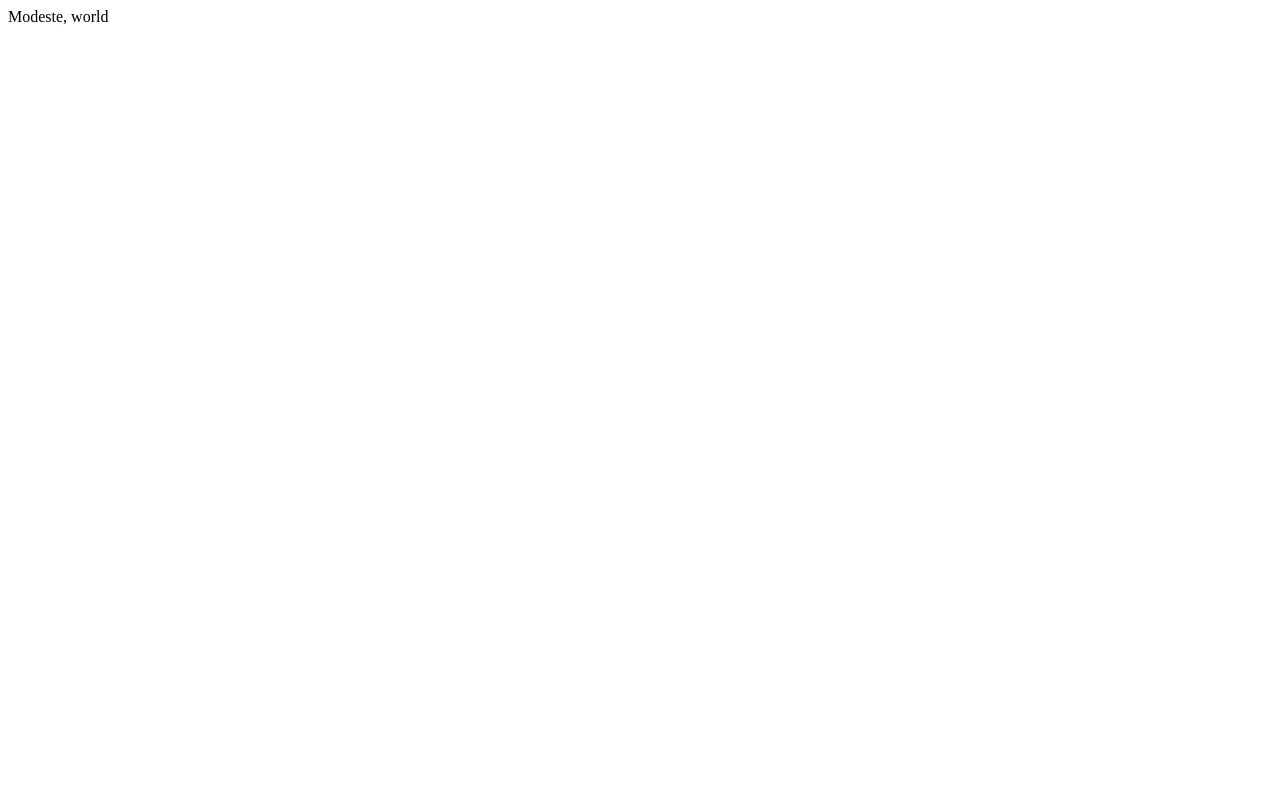
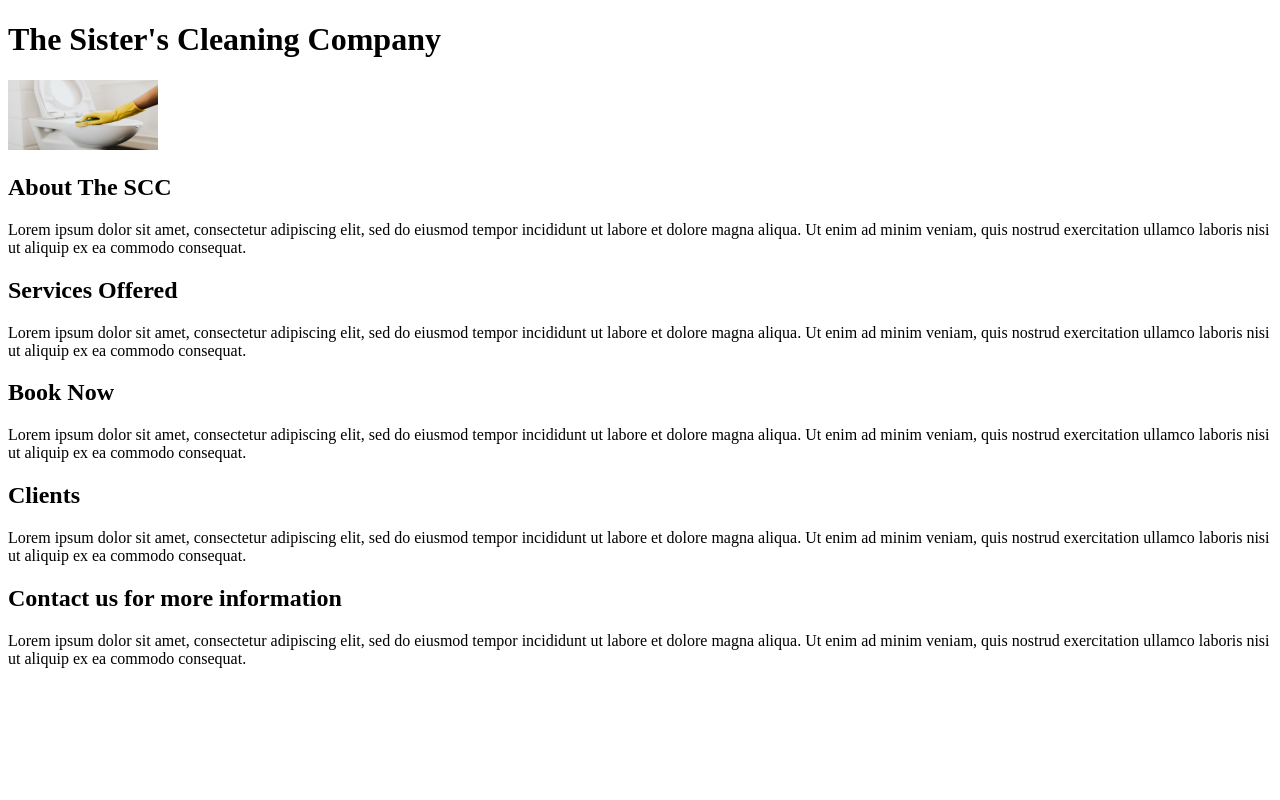
Before and after one commit to Kmodeste101/The-Sisters-Cleaning, a Flask app: page / in a window 1280 px wide. Before the commit the page is almost empty. Run offline with Flask 3, Linux system fonts and the light colour scheme.

Commit message:
added headers using tags and image sample 1 on homepage

```diff
--- a/app.py
+++ b/app.py
@@ -1,9 +1,10 @@
-from flask import Flask
+from flask import Flask, render_template
 
 app = Flask(__name__)
 
 @app.route("/")
 def hello_world():
-  return"Modeste, world"
+  return render_template('home.html')
 
-if__name__="__"
+if__name__="__main__"
+app.run(host='0.0.0.0',debug=True)
--- a/templates/home.html
+++ b/templates/home.html
@@ -3,7 +3,26 @@
   <title>The Sister's Cleaning Company</title>
 <body>
   <h1>The Sister's Cleaning Company</h1>
-  <img src="static/image1.jpeg" width="120" height="90" alt="HTML Dog">
-    This is my first web page
-</body>
+  <img src="https://the-sisters-cleaning--modestechris.repl.co/static/image1.jpeg" width="150" height="70" alt="HTML Dog">
+    <h2>About The SCC</h2>
+  <p>
+    Lorem ipsum dolor sit amet, consectetur adipiscing elit, sed do eiusmod tempor incididunt ut labore et dolore magna aliqua. Ut enim ad minim veniam, quis nostrud exercitation ullamco laboris nisi ut aliquip ex ea commodo consequat.
+  </p>
+  <h2>Services Offered</h2>
+  <p>
+    Lorem ipsum dolor sit amet, consectetur adipiscing elit, sed do eiusmod tempor incididunt ut labore et dolore magna aliqua. Ut enim ad minim veniam, quis nostrud exercitation ullamco laboris nisi ut aliquip ex ea commodo consequat.
+  </p>
+  <h2>Book Now</h2>
+  <p>
+    Lorem ipsum dolor sit amet, consectetur adipiscing elit, sed do eiusmod tempor incididunt ut labore et dolore magna aliqua. Ut enim ad minim veniam, quis nostrud exercitation ullamco laboris nisi ut aliquip ex ea commodo consequat.
+  </p>
+  <h2>Clients</h2>
+  <p>
+    Lorem ipsum dolor sit amet, consectetur adipiscing elit, sed do eiusmod tempor incididunt ut labore et dolore magna aliqua. Ut enim ad minim veniam, quis nostrud exercitation ullamco laboris nisi ut aliquip ex ea commodo consequat.
+  </p>
+  <h2> Contact us for more information  </h2>
+  <p>
+    Lorem ipsum dolor sit amet, consectetur adipiscing elit, sed do eiusmod tempor incididunt ut labore et dolore magna aliqua. Ut enim ad minim veniam, quis nostrud exercitation ullamco laboris nisi ut aliquip ex ea commodo consequat.
+  </p>
+  </body>
 </html>
```
Also changed, not shown: static/image1.jpeg (added), static/image1.jpg (deleted).
